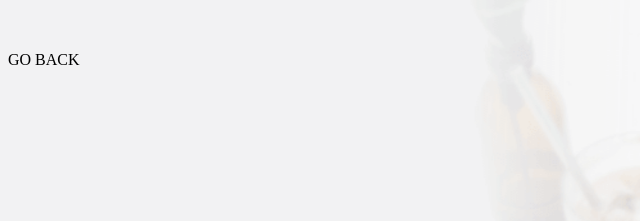
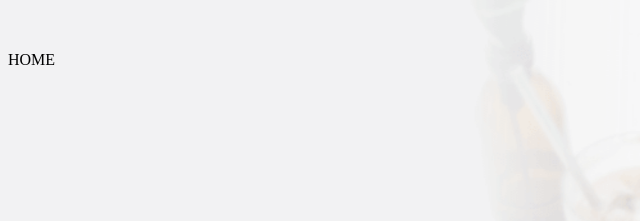
Before and after one commit to Arindam2005-ctrl/arindam.website, a plain HTML site: page web5.html in a window 1280 px wide. Shown: the part 271-492 px from the top of the page, 0-640 px from the left. Drawn offline with Linux system fonts and the light colour scheme.

Commit message:
Update web5.html

```diff
--- a/web5.html
+++ b/web5.html
@@ -42,6 +42,6 @@ th,td{
 <td>2024</td>
 </tr>
 </table><br><br><br>
-<a href="index.html"> GO BACK</a>
+<a href="index.html">HOME</a>
 </body>
 </html>
```
